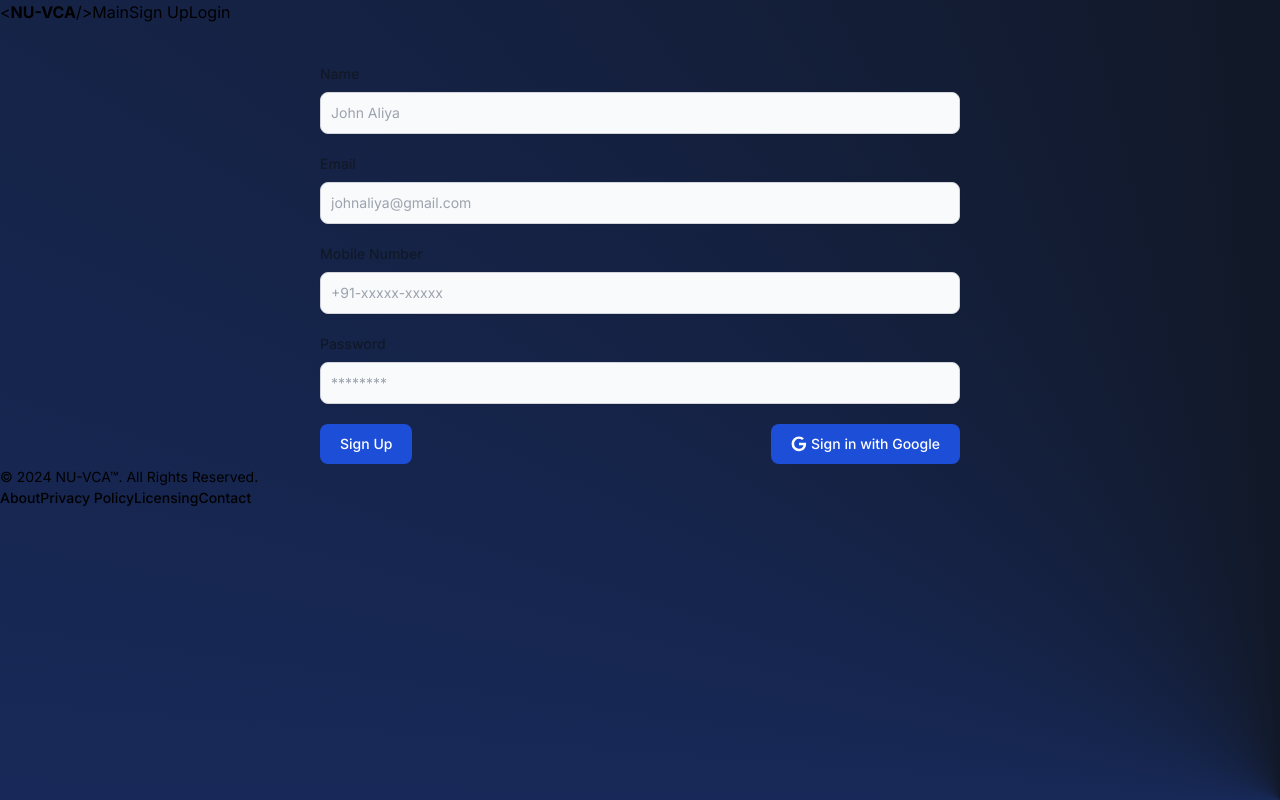
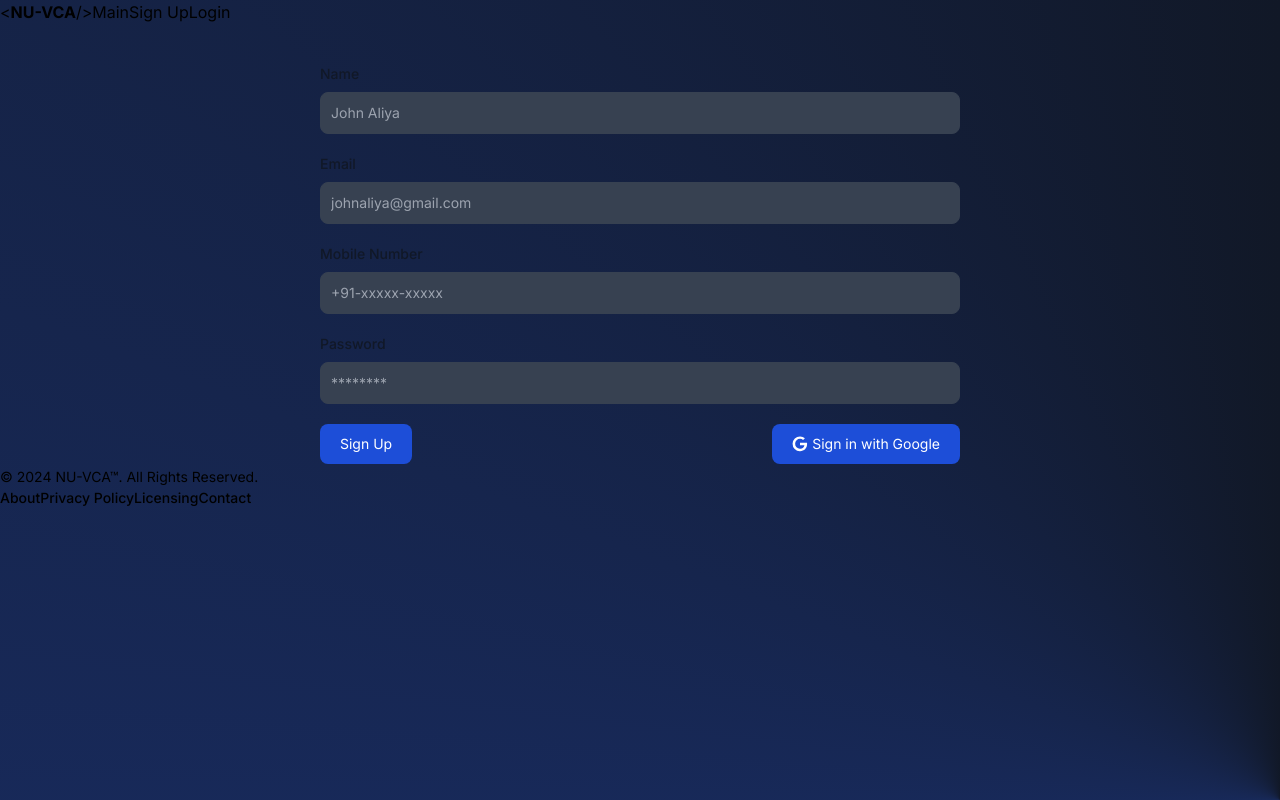
Before and after one commit to Codngwthubaid/Nuvca, a Next.js app in the folder nuvca-project/: page /SignUp in a window 1280 px wide. Built offline with nearby package versions, Linux system fonts and the light colour scheme.

Commit message:
Create a new folder under profile folder named as Edit and check the failure of signup and redirecting the login page

```diff
--- a/nuvca-project/src/app/Login/page.js
+++ b/nuvca-project/src/app/Login/page.js
@@ -1,7 +1,7 @@
 "use client"
 import React from 'react'
 import "../SignUp/SignUp.css"
-import {useState} from 'react'
+import { useState } from 'react'
 import { useRouter } from "next/navigation"
 import axios from "axios"
 // import { signIn } from '@/auth'
@@ -9,10 +9,10 @@ import axios from "axios"
 const Login = () => {
   const router = useRouter()
   const [user, setUser] = useState({
-      userName: "",
-      email: "",
-      tel: "",
-      password: ""
+    userName: "",
+    email: "",
+    tel: "",
+    password: ""
   })
 
   // const [buttonDisable, setButtonDisable] = useState(false)
@@ -55,21 +55,41 @@ const Login = () => {
       <main>
         <form className="w-[80vw] mt-[10vh] sm:w-1/2 mx-auto">
           <div className="mb-5">
-            <label htmlFor="email" className="block mb-2 text-sm font-medium text-gray-900 dark:text-white">Email</label>
-            <input onChange={(e)=> setUser({...user, userName: e.target.value})} value={user.userName} type="name" id="email" className="shadow-sm bg-gray-50 border border-gray-300 text-gray-900 text-sm rounded-lg focus:ring-blue-500 focus:border-blue-500 block w-full p-2.5 dark:bg-gray-700 dark:border-gray-600 dark:placeholder-gray-400 dark:text-white dark:focus:ring-blue-500 dark:focus:border-blue-500 dark:shadow-sm-light" required />
+            <label htmlFor="name" className="block mb-2 text-sm font-medium text-gray-900 dark:text-white">Name</label>
+            <input
+              onChange={(e) => setUser({ ...user, userName: e.target.value })}
+              value={user.userName}
+              name="name"
+              type="name"
+              id="name"
+              placeholder="John Aliya"
+              className="bg-[#374151] border border-[#374151] text-white text-sm rounded-lg focus:ring-blue-500 focus:border-blue-500 w-full p-2.5"
+            />
           </div>
           <div className="mb-5">
-            <label htmlFor="password" className="block mb-2 text-sm font-medium text-gray-900 dark:text-white">Your password</label>
-            <input onChange={(e)=> setUser({...user, password: e.target.value})} value={user.password} type="password" id="password" className="bg-gray-50 border border-gray-300 text-gray-900 text-sm rounded-lg focus:ring-blue-500 focus:border-blue-500 block w-full p-2.5 dark:bg-gray-700 dark:border-gray-600 dark:placeholder-gray-400 dark:text-white dark:focus:ring-blue-500 dark:focus:border-blue-500" required />
+            <label htmlFor="password" className="block mb-2 text-sm font-medium text-gray-900 dark:text-white">Password</label>
+            <input
+              onChange={(e) => setUser({ ...user, password: e.target.value })}
+              value={user.password}
+              name="password" type="password" id="password"
+              className="bg-[#374151] border border-[#374151] text-white text-sm rounded-lg focus:ring-blue-500 focus:border-blue-500 w-full p-2.5"
+              placeholder="********" />
           </div>
 
           <div className="flex flex-col gap-y-2 sm:flex-row sm:justify-between gap-x-5">
-            <button type="submit" className="text-white bg-blue-700 hover:bg-blue-800 focus:ring-4 focus:outline-none focus:ring-blue-300 font-medium rounded-lg text-sm px-5 py-2.5 text-center dark:bg-blue-600 dark:hover:bg-blue-700 dark:focus:ring-blue-800">Login</button>
-            <button type="submit" className="text-white flex justify-center items-center gap-x-1 bg-blue-700 hover:bg-blue-800 focus:ring-4 focus:outline-none focus:ring-blue-300 font-medium rounded-lg text-sm px-5 py-2.5 text-center dark:bg-blue-600 dark:hover:bg-blue-700 dark:focus:ring-blue-800">
+            <button
+              type="submit"
+              onClick={Login}
+              className="bg-blue-700 hover:bg-blue-800 focus:ring-4 rounded-lg text-sm px-5 py-2.5 text-white">Sign Up
+            </button>
+
+            <button
+              type="submit"
+              className="bg-blue-700 hover:bg-blue-800 focus:ring-4 rounded-lg text-sm px-5 py-2.5 text-white  flex justify-center items-center gap-x-1">
               <svg className="w-4 h-4" aria-hidden="true" xmlns="http://www.w3.org/2000/svg" fill="currentColor" viewBox="0 0 18 19">
                 <path fillRule="evenodd" d="M8.842 18.083a8.8 8.8 0 0 1-8.65-8.948 8.841 8.841 0 0 1 8.8-8.652h.153a8.464 8.464 0 0 1 5.7 2.257l-2.193 2.038A5.27 5.27 0 0 0 9.09 3.4a5.882 5.882 0 0 0-.2 11.76h.124a5.091 5.091 0 0 0 5.248-4.057L14.3 11H9V8h8.34c.066.543.095 1.09.088 1.636-.086 5.053-3.463 8.449-8.4 8.449l-.186-.002Z" clipRule="evenodd" />
               </svg>
-              <div>Sign in with Google</div>
+              <div>Sign in with Google</div>++
             </button>
           </div>
         </form>
--- /dev/null
+++ b/nuvca-project/src/app/Profile/[Edit]/page.js
@@ -0,0 +1,11 @@
+import React from 'react'
+
+const page = ({params}) => {
+  return (
+    <div>
+      im edit page {params.Edit}
+    </div>
+  )
+}
+
+export default page
--- a/nuvca-project/src/app/SignUp/page.js
+++ b/nuvca-project/src/app/SignUp/page.js
@@ -1,6 +1,6 @@
 "use client"
 import "./SignUp.css"
-import React, {useState} from 'react'
+import React, { useState } from 'react'
 import { useRouter } from "next/navigation"
 import axios from "axios"
 
@@ -40,25 +40,57 @@ const SignUpPage = () => {
                 <form className="mt-[5vh] w-[80vw] sm:w-1/2 mx-auto">
                     <div className="mb-5">
                         <label htmlFor="name" className="block mb-2 text-sm font-medium text-gray-900 dark:text-white">Name</label>
-                        <input onChange={(e)=> setUser({...user, userName: e.target.value})} value={user.userName} name="name" type="name" id="name" className="shadow-sm bg-gray-50 border border-gray-300 text-gray-900 text-sm rounded-lg focus:ring-blue-500 focus:border-blue-500 block w-full p-2.5 dark:bg-gray-700 dark:border-gray-600 dark:placeholder-gray-400 dark:text-white dark:focus:ring-blue-500 dark:focus:border-blue-500 dark:shadow-sm-light" placeholder="John Aliya" />
+                        <input
+                            onChange={(e) => setUser({ ...user, userName: e.target.value })}
+                            value={user.userName}
+                            name="name"
+                            type="name"
+                            id="name"
+                            placeholder="John Aliya"
+                            className="bg-[#374151] border border-[#374151] text-white text-sm rounded-lg focus:ring-blue-500 focus:border-blue-500 w-full p-2.5"
+                        />
                     </div>
                     <div className="mb-5">
                         <label htmlFor="email" className="block mb-2 text-sm font-medium text-gray-900 dark:text-white">Email</label>
-                        <input onChange={(e)=>setUser({...user, email: e.target.value})} value={user.email} name="email" type="name" id="email" className="shadow-sm bg-gray-50 border border-gray-300 text-gray-900 text-sm rounded-lg focus:ring-blue-500 focus:border-blue-500 block w-full p-2.5 dark:bg-gray-700 dark:border-gray-600 dark:placeholder-gray-400 dark:text-white dark:focus:ring-blue-500 dark:focus:border-blue-500 dark:shadow-sm-light" placeholder="johnaliya@gmail.com" />
+                        <input
+                            onChange={(e) => setUser({ ...user, email: e.target.value })}
+                            value={user.email}
+                            name="email"
+                            type="name"
+                            id="email"
+                            className="bg-[#374151] border border-[#374151] text-white text-sm rounded-lg focus:ring-blue-500 focus:border-blue-500 w-full p-2.5"
+                            placeholder="johnaliya@gmail.com" />
                     </div>
                     <div className="mb-5">
                         <label htmlFor="phone" className="block mb-2 text-sm font-medium text-gray-900 dark:text-white">Mobile Number</label>
-                        <input onChange={(e)=>setUser({...setUser,tel:e.target.value})} value={user.tel} name="tel" type="tel" id="phone" className="shadow-sm bg-gray-50 border border-gray-300 text-gray-900 text-sm rounded-lg focus:ring-blue-500 focus:border-blue-500 block w-full p-2.5 dark:bg-gray-700 dark:border-gray-600 dark:placeholder-gray-400 dark:text-white dark:focus:ring-blue-500 dark:focus:border-blue-500 dark:shadow-sm-light" placeholder="+91-xxxxx-xxxxx" />
+                        <input onChange={(e) => setUser({ ...setUser, tel: e.target.value })}
+                            value={user.tel}
+                            name="tel"
+                            type="tel"
+                            id="phone"
+                            className="bg-[#374151] border border-[#374151] text-white text-sm rounded-lg focus:ring-blue-500 focus:border-blue-500 w-full p-2.5"
+                            placeholder="+91-xxxxx-xxxxx" />
                     </div>
                     <div className="mb-5">
                         <label htmlFor="password" className="block mb-2 text-sm font-medium text-gray-900 dark:text-white">Password</label>
-                        <input onChange={(e)=>setUser({...user,password:e.target.value})} value={user.password} name="password" type="password" id="password" className="shadow-sm bg-gray-50 border border-gray-300 text-gray-900 text-sm rounded-lg focus:ring-blue-500 focus:border-blue-500 block w-full p-2.5 dark:bg-gray-700 dark:border-gray-600 dark:placeholder-gray-400 dark:text-white dark:focus:ring-blue-500 dark:focus:border-blue-500 dark:shadow-sm-light" placeholder="********" />
+                        <input
+                            onChange={(e) => setUser({ ...user, password: e.target.value })}
+                            value={user.password}
+                            name="password" type="password" id="password"
+                            className="bg-[#374151] border border-[#374151] text-white text-sm rounded-lg focus:ring-blue-500 focus:border-blue-500 w-full p-2.5"
+                            placeholder="********" />
                     </div>
 
                     <div className="flex flex-col gap-y-2 sm:flex-row sm:justify-between gap-x-5">
-                        <button type="submit" onClick={signUp} className="text-white bg-blue-700 hover:bg-blue-800 focus:ring-4 focus:outline-none focus:ring-blue-300 font-medium rounded-lg text-sm px-5 py-2.5 text-center dark:bg-blue-600 dark:hover:bg-blue-700 dark:focus:ring-blue-800">Sign Up
+                        <button
+                            type="submit"
+                            onClick={signUp}
+                            className="bg-blue-700 hover:bg-blue-800 focus:ring-4 rounded-lg text-sm px-5 py-2.5 text-white">Sign Up
                         </button>
-                        <button type="submit" className="text-white flex justify-center items-center gap-x-1 bg-blue-700 hover:bg-blue-800 focus:ring-4 focus:outline-none focus:ring-blue-300 font-medium rounded-lg text-sm px-5 py-2.5 text-center dark:bg-blue-600 dark:hover:bg-blue-700 dark:focus:ring-blue-800">
+
+                        <button
+                        type="submit"
+                        className="bg-blue-700 hover:bg-blue-800 focus:ring-4 rounded-lg text-sm px-5 py-2.5 text-white  flex justify-center items-center gap-x-1">
                             <svg className="w-4 h-4" aria-hidden="true" xmlns="http://www.w3.org/2000/svg" fill="currentColor" viewBox="0 0 18 19">
                                 <path fillRule="evenodd" d="M8.842 18.083a8.8 8.8 0 0 1-8.65-8.948 8.841 8.841 0 0 1 8.8-8.652h.153a8.464 8.464 0 0 1 5.7 2.257l-2.193 2.038A5.27 5.27 0 0 0 9.09 3.4a5.882 5.882 0 0 0-.2 11.76h.124a5.091 5.091 0 0 0 5.248-4.057L14.3 11H9V8h8.34c.066.543.095 1.09.088 1.636-.086 5.053-3.463 8.449-8.4 8.449l-.186-.002Z" clipRule="evenodd" />
                             </svg>
--- a/nuvca-project/src/app/api/users/SignUpRoute/route.js
+++ b/nuvca-project/src/app/api/users/SignUpRoute/route.js
@@ -1,14 +1,13 @@
 import connect from "@/dbConfig/dbconfig"
 import User from "@/models/userModel"
 import bcrypt from "bcryptjs"
-import { NextResponse} from "next/server"
-import { NextRequest } from "next/server"
+import {NextResponse} from "next/server"
 
 connect()
 
-export async function POST(NextRequest) {
+export async function POST(request) {
     try {
-        const reqBody = await NextRequest.json()
+        const reqBody = await request.json()
         const { userName, email, tel, password } = reqBody
         console.log(reqBody);
 
--- a/nuvca-project/src/models/userModel.js
+++ b/nuvca-project/src/models/userModel.js
@@ -11,7 +11,7 @@
 // New Code
 import mongoose from "mongoose";
 const userSchema = new mongoose.Schema({
-    userName :{
+    userName: {
         type: String,
         require: [true, "Please provide a Username"],
         unique: true
@@ -31,14 +31,19 @@ const userSchema = new mongoose.Schema({
         require: [true, "Please provide the password"],
         unique: true,
     },
+    isAmin: {
+        type: String,
+        default: false
+    },
     isVerified: {
         type: Boolean,
         default: false
     },
     forgotPasswordToken: String,
     forgotPasswordExpiry: Date,
-
+    verifyToken: String,
+    verifyTokenExpiry: Date
 })
 
-const User = mongoose.models.users || mongoose.model("user",userSchema)
+const User = mongoose.models.users || mongoose.model("users", userSchema)
 export default User
```
